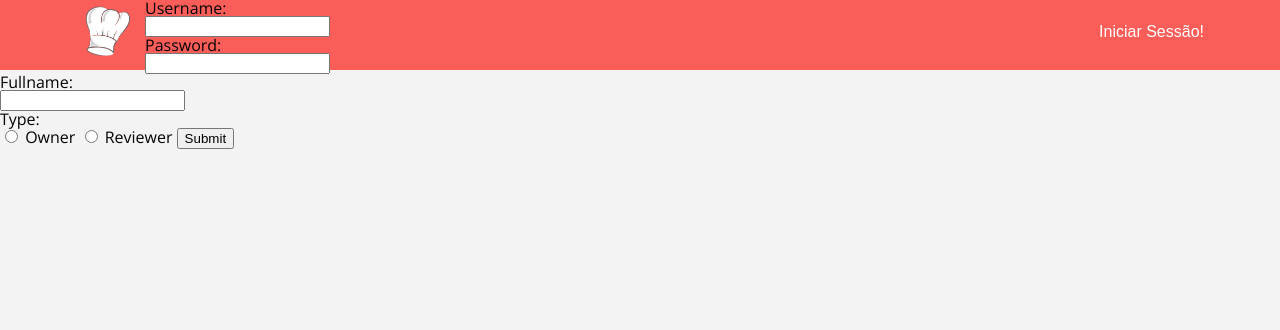
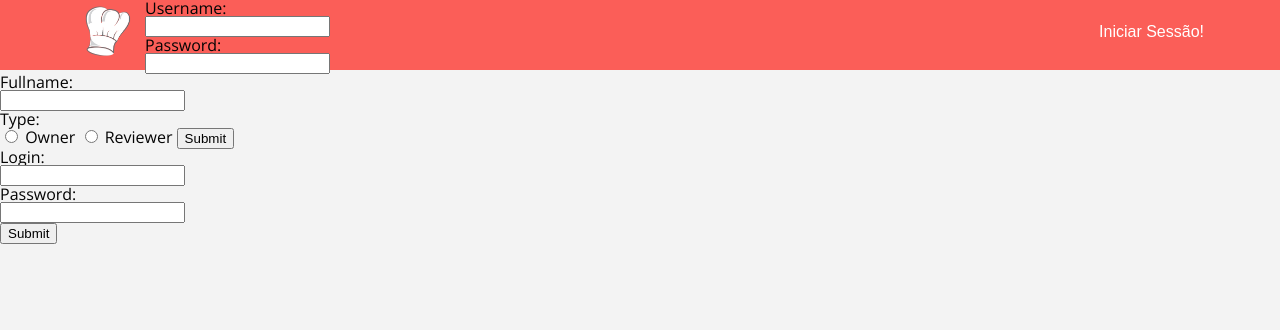
Before and after one commit to MariaJoaoMiraPaulo/LTW-FEUP, a PHP site: page /header.php in a window 1280 px wide. Shown: the top 330 px of the page. Run offline with PHP 8.4, Linux system fonts and the light colour scheme; some libraries are stand-ins or nearby versions.

Commit message:
Login Done

```diff
--- a/db/login.php
+++ b/db/login.php
@@ -1,9 +1,10 @@
 <?php
 
 include_once 'config.php';
+include_once 'user.php';
 
-$username = $POST['username'];
-$password = $POST['password'];
+$username = $_POST['username'];
+$password = $_POST['password'];
 
 if($username && $password)
     login($username,$password);
--- a/header.php
+++ b/header.php
@@ -29,5 +29,13 @@
             <input type="radio" name="type" value="Reviewer"> Reviewer
             <input type="submit" value="Submit">
         </form>
+
+        <form action="db/login.php" method="post">
+            Login:<br>
+            <input type="email" name="username"><br>
+            Password:<br>
+            <input type="password" name="password"><br>
+            <input type="submit" value="Submit">
+        </form>
     </div>
 </head>
```
Also changed, not shown: db/user.php (+7 -4 lines), db/restaurant.db.
